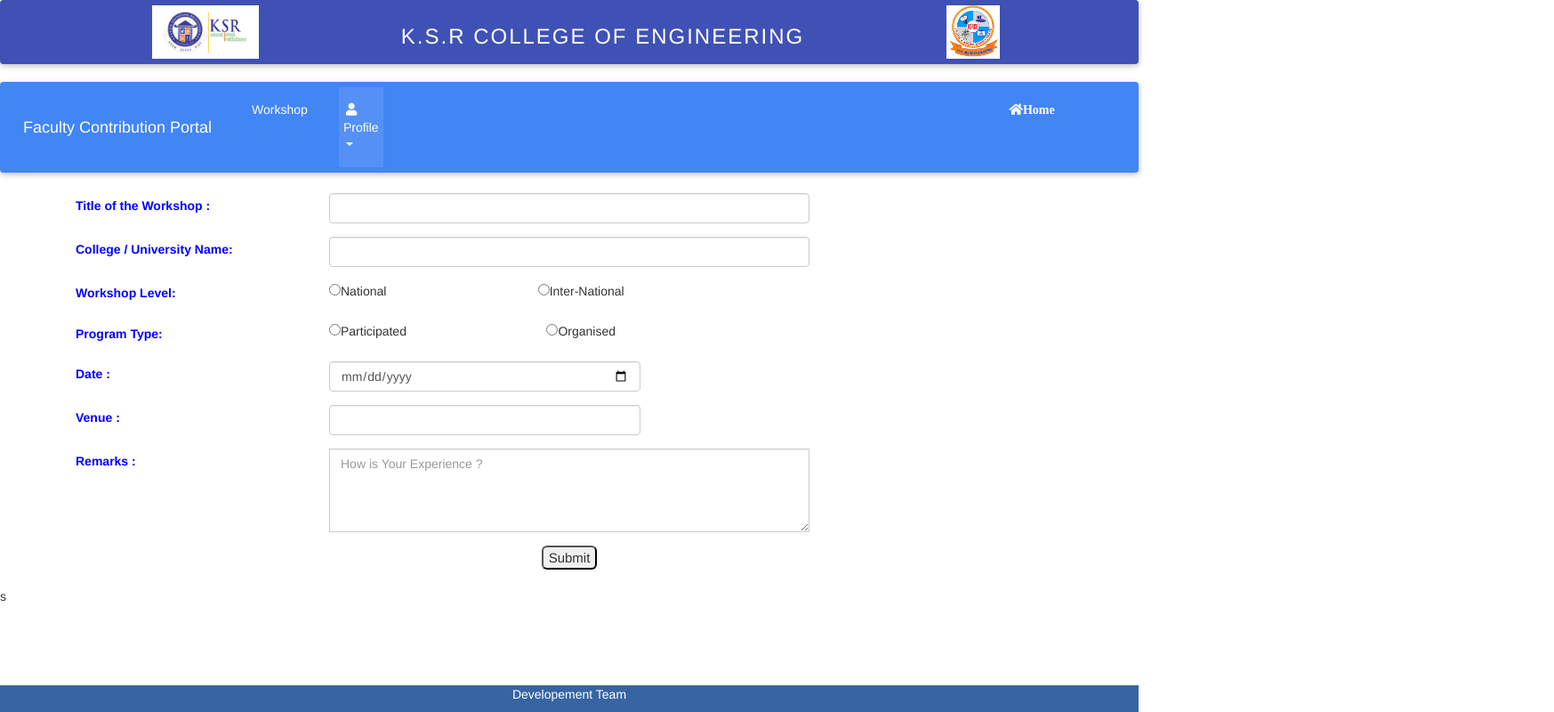
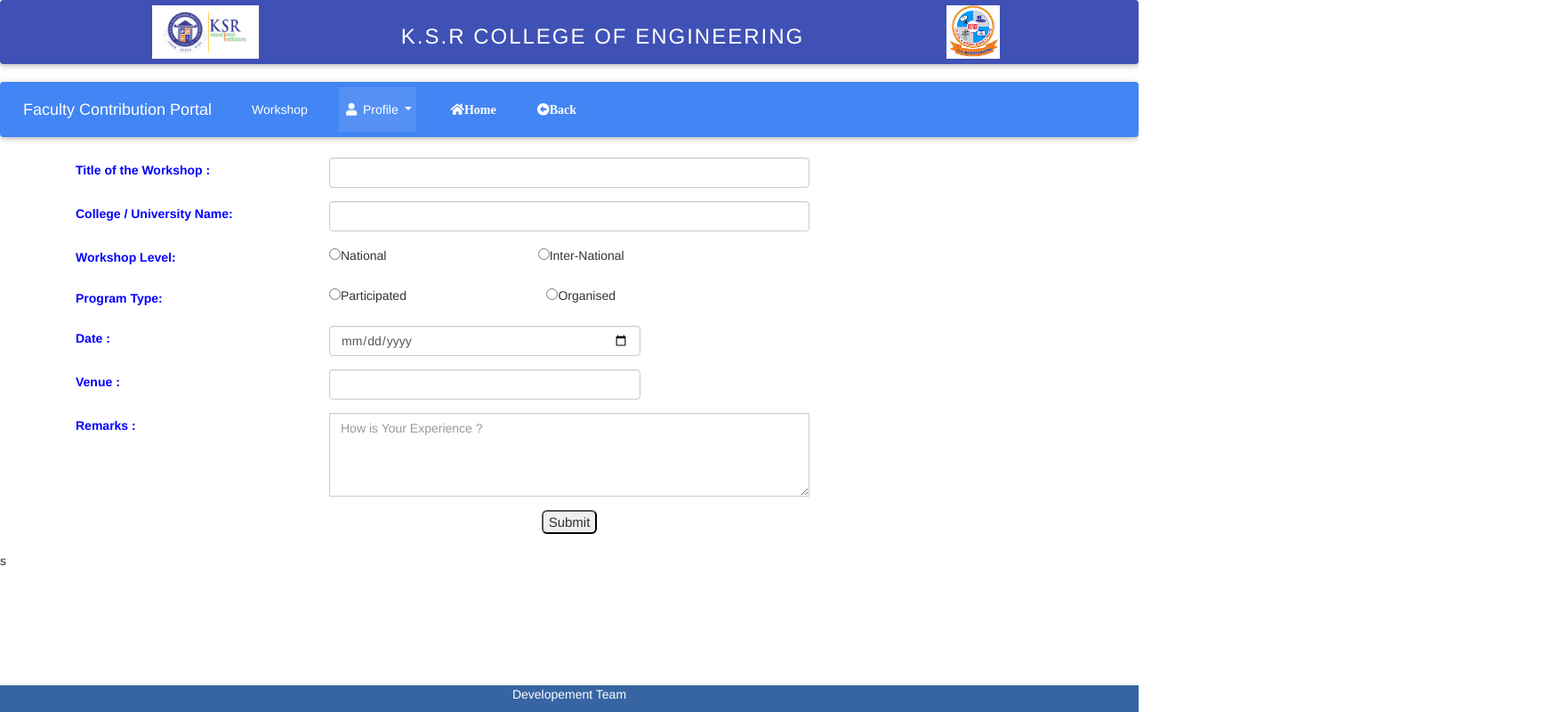
Before and after one commit to VICKY129/miniproject, a plain HTML site: page workshop.html in a window 1280 px wide. Shown: the whole page at 89% size, 1747 px wide, since content can reach past the window. Drawn offline with nearby package versions, Linux system fonts and the light colour scheme.

Commit message:
Update workshop.html

```diff
--- a/workshop.html
+++ b/workshop.html
@@ -61,12 +61,12 @@ function goBack() {
           <a class="dropdown-item" href="index.html">Log out</a>
         </div>
       </li>
-      <li class="nav-item" style="margin-left:52vw;">
+      <li class="nav-item">
       <a class="nav-link" href="module1.html"><i class="fas fa-home">Home</i></a>
-    </li>
-	    <li class="nav-item" style="margin-left: 35vw">
-      <a class="nav-link"><i class="fas fa-arrow-alt-circle-left" onclick="goBack()"></i></a>
-  </li>
+</li>
+<li class="nav-item">
+      <a class="nav-link" href="#"><i class="fas fa-arrow-alt-circle-left" onclick="goBack()">Back</i></a>
+   </li>
     </ul>
   </div>
 </div>
```
